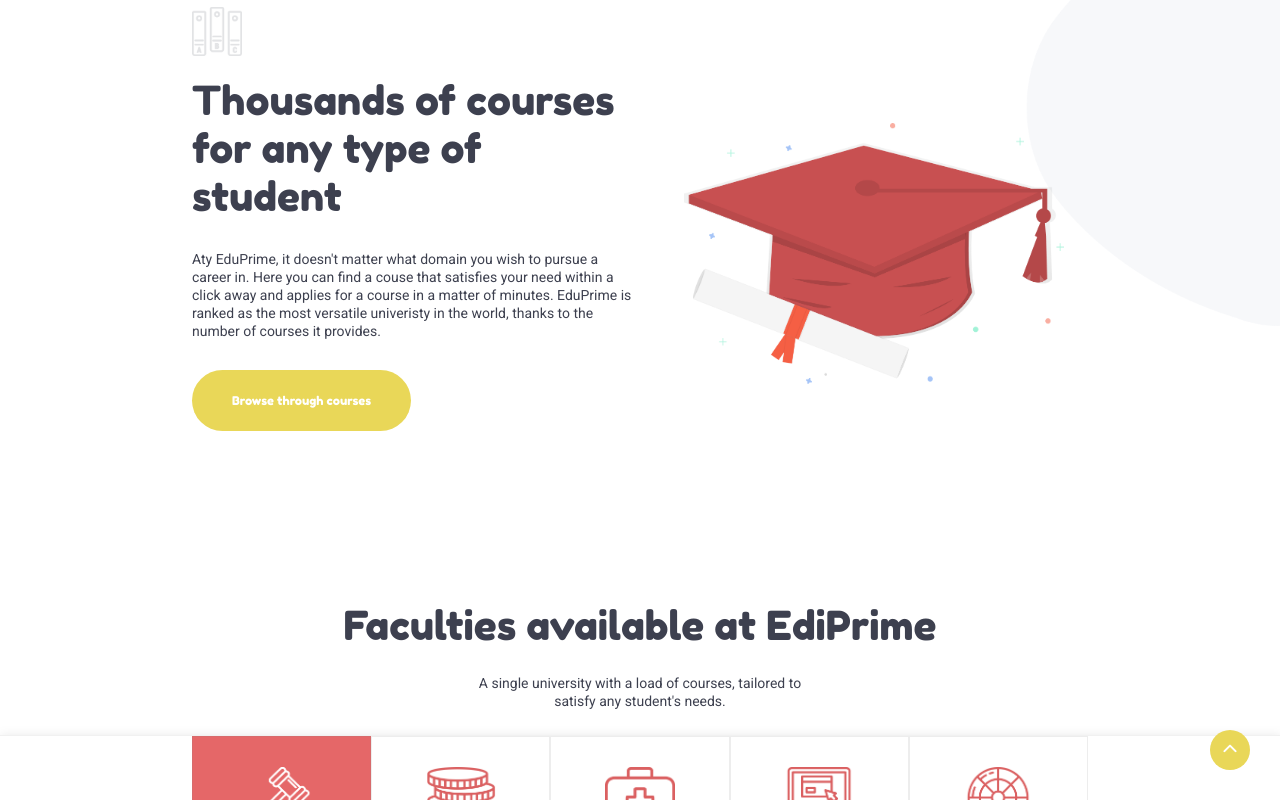
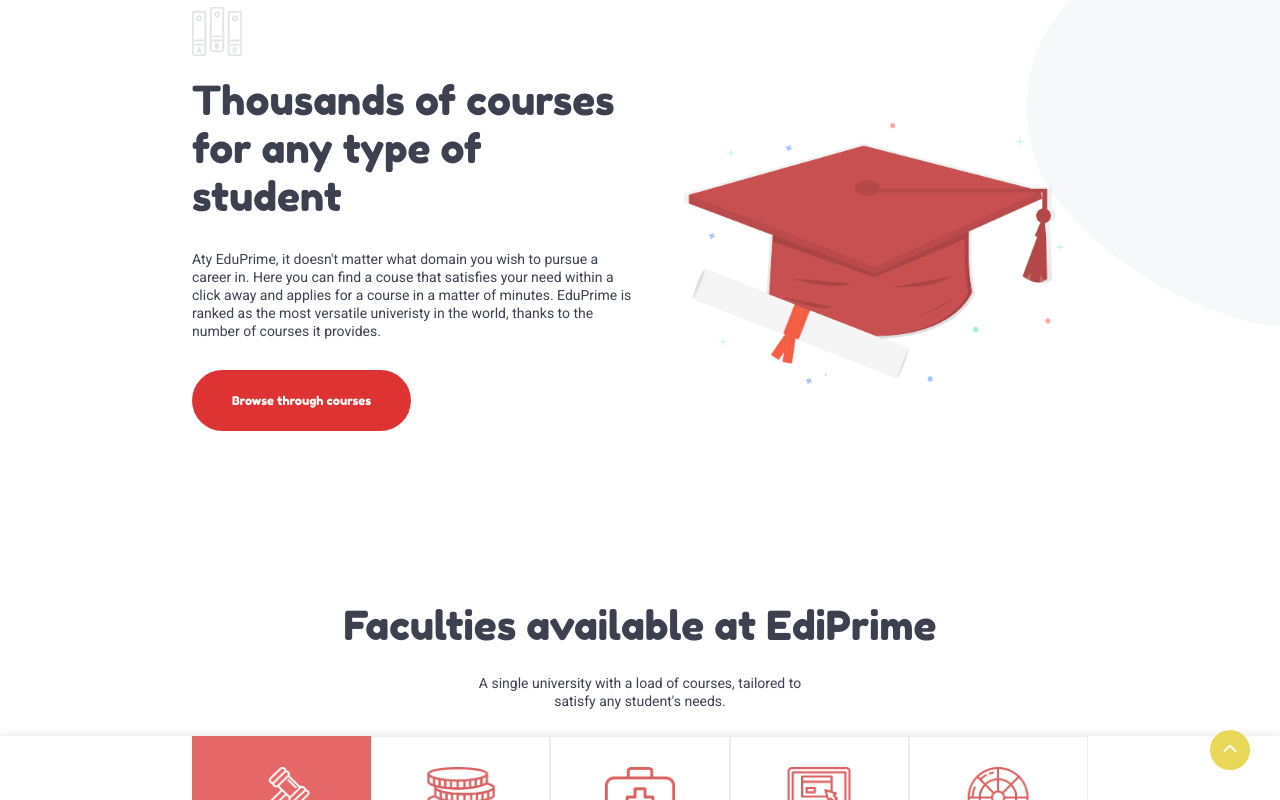
Before and after one commit to zhLisha/proj-html-vuejs, a Vue app: page / in a window 1280 px wide. In both pictures the pointer is over the link 301 px from the left and 1044 px from the top of the page. Shown: the part 644-1444 px from the top of the page. Built offline with nearby package versions, Linux system fonts and the light colour scheme.

Commit message:
Modified Hover button section 1

```diff
--- a/src/components/Each Section/SectionOne.vue
+++ b/src/components/Each Section/SectionOne.vue
@@ -116,6 +116,11 @@
 
         .btn {
             padding: 23px 40px;
+            transition: 0.3s;
+
+            &:hover {
+                background-color: #d33;
+            }
         }
     }
 
```
